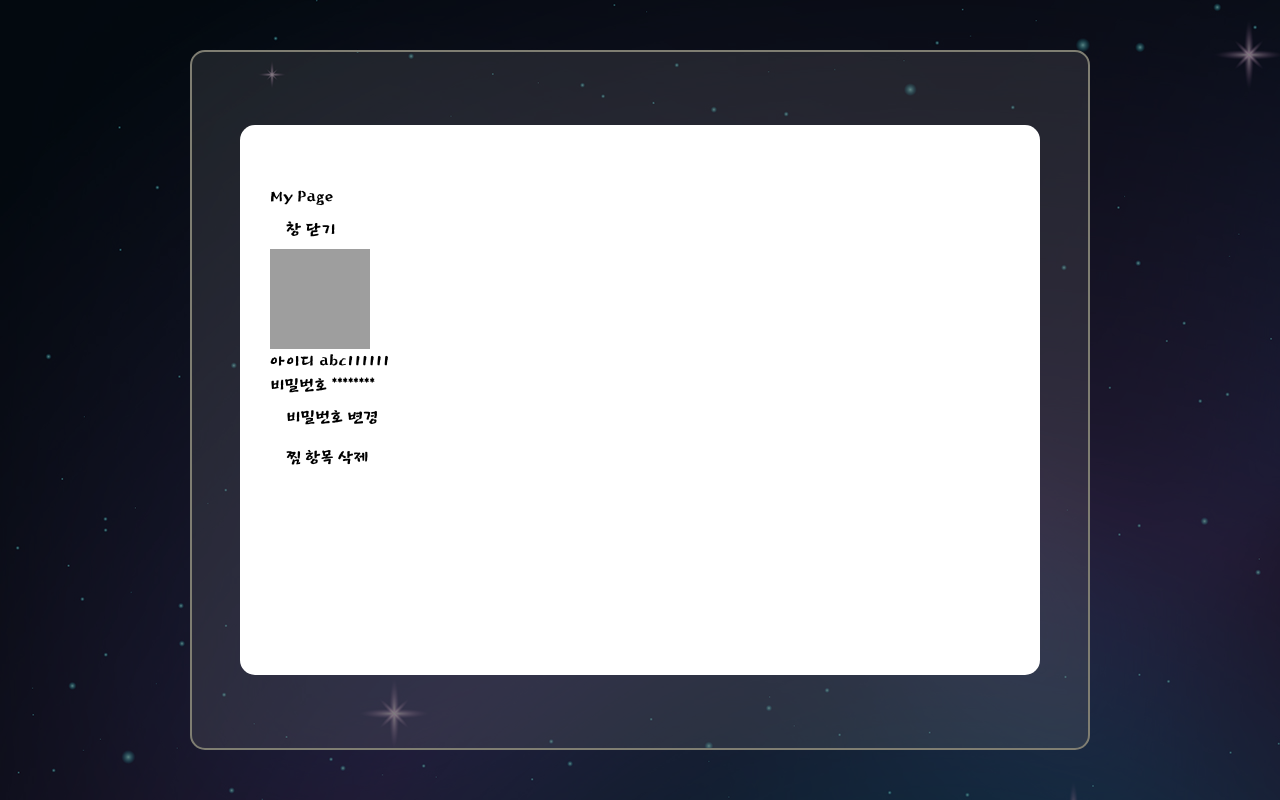
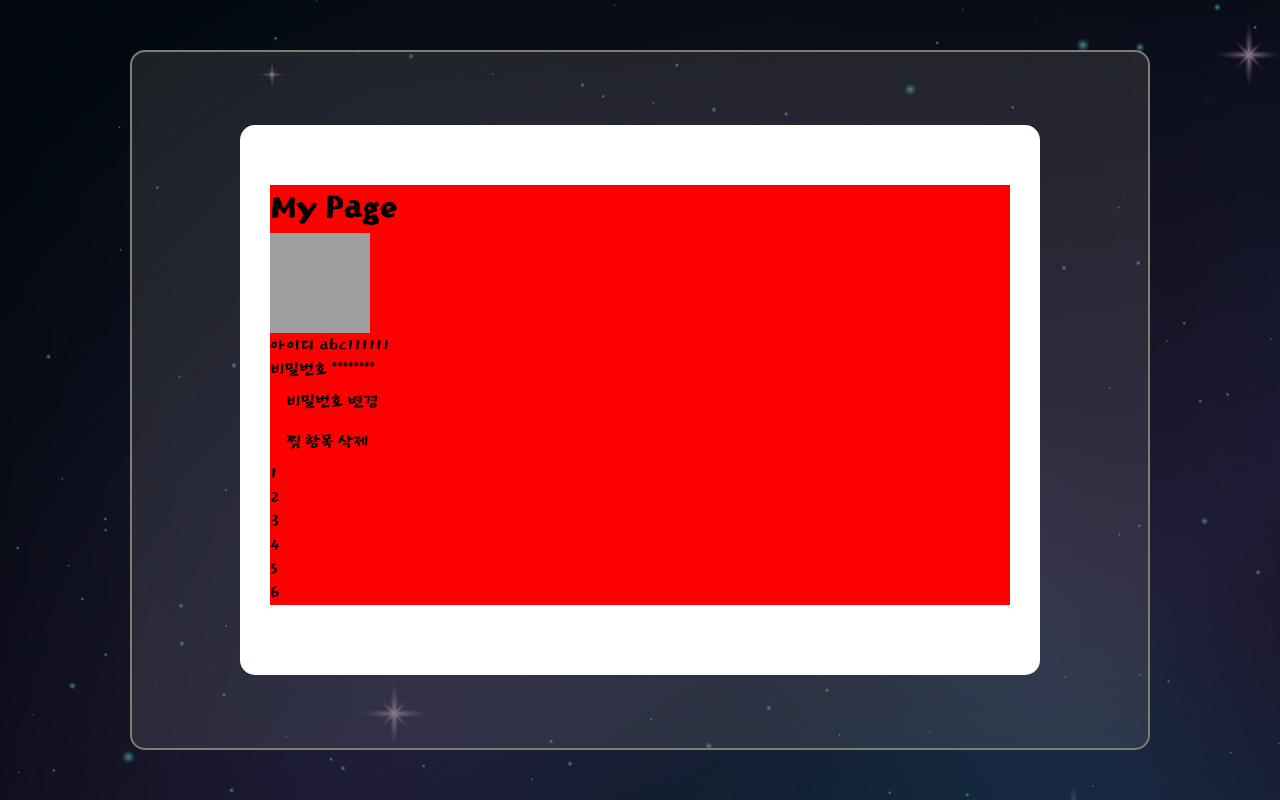
Before and after one commit to FRONTENDBOOTCAMP-16th/vanilla-project-team3, a website built with Vite: page index.html in a window 1280 px wide. Built offline with nearby package versions, Linux system fonts and the light colour scheme; grey boxes are pictures that could not be loaded; files whose address does not match are found by name; a web font is replaced by a local one.

Commit message:
[feat]: 마이페이지 레이아웃 디자인 CSS 일부

```diff
--- a/index.html
+++ b/index.html
@@ -3,6 +3,7 @@
   <head>
     <meta charset="UTF-8" />
     <meta name="viewport" content="width=device-width, initial-scale=1.0" />
+    <link rel="stylesheet" href="./src/css/style.css" />
     <link rel="stylesheet" href="./src/css/components/_index.css" />
     <script type="module" defer src="/src/main.js"></script>
     <title>바닐라 팀프로젝트 문학소녀팀</title>
@@ -10,17 +11,19 @@
   <body>
     <!-- 레이아웃 박스 -->
     <main class="container">
-      <section class="my-page-box">
+      <section class="my-page-box" role="modal-list">
         <div class="profile-box">
-          <div class="my-page-contents" role="modal-list">
+          <div class="my-page-contents" >
+            <!-- 상단 타이틀 및 닫기버튼 -->
             <div class="mypage-top-title-close">
               <p class="page-title">My Page</p>
-              <button type="button" aria-label="닫기">
-                <span class="sr-only">창 닫기</span>
+              <button type="button" class="mypage-close" aria-label="닫기">
+                <span class="sr_only">창 닫기</span>
               </button>
             </div>
+            <!-- 상단 타이틀 및 닫기버튼 끝-->
             <!-- 상단 info -->
-            <div class="my-page-infomation">
+            <div class="my-page-profile">
               <div class="profile-container" aria-label="프로필">
                 <img
                   src="https://picsum.photos/100"
@@ -56,12 +59,12 @@
             <!-- 찜 항목 리스트 -->
             <div class="like-book-list">
               <ul>
-                <li></li>
-                <li></li>
-                <li></li>
-                <li></li>
-                <li></li>
-                <li></li>
+                <li class="like-book-list">1</li>
+                <li class="like-book-list">2</li>
+                <li class="like-book-list">3</li>
+                <li class="like-book-list">4</li>
+                <li class="like-book-list">5</li>
+                <li class="like-book-list">6</li>
               </ul>
             </div>
             <!-- 찜 항목 리스트 끝  -->
--- a/src/css/components/_index.css
+++ b/src/css/components/_index.css
@@ -40,6 +40,36 @@ body {
       padding-inline: 30px;
       background-color: var(--white);
       border-radius: 15px;
+
+      .my-page-contents{
+        background: red;
+        display:flex;
+        flex-flow: nowrap column;
+
+        .mypage-top-title-close{
+          display: flex;
+          justify-content: space-between;
+
+          .page-title{
+            color: var(--black);
+            font-size: 32px;
+            font-weight: 700;
+          }
+          .mypage-close{
+            inline-size: 24px;
+            block-size: 24px;
+            padding: 0;
+            background-image: url(../../image/close.svg);
+            background-repeat: no-repeat;
+          }
+        }
+
+        .my-page-profile{
+          display:flex;
+          flex-flow: nowrap row;
+          justify-content: flex-start;
+        }
+      }
     }
   }
 }
@@ -47,7 +77,7 @@ body {
 /* 마이페이지 CSS */
 
 /* 모바일 ---------------------- */
-@media (max-width: 768px) {
+@media (max-width: 375px) {
   /* 겉 박스 CSS */
   .container {
     inline-size: 80%;
@@ -56,7 +86,7 @@ body {
 }
 
 /* 노트북 ---------------------- */
-@media (min-width: 769px) and (max-width: 1280px) {
+@media (max-width : 768px) {
   /* 겉 박스 CSS */
   .container {
     width: 900px;
```
